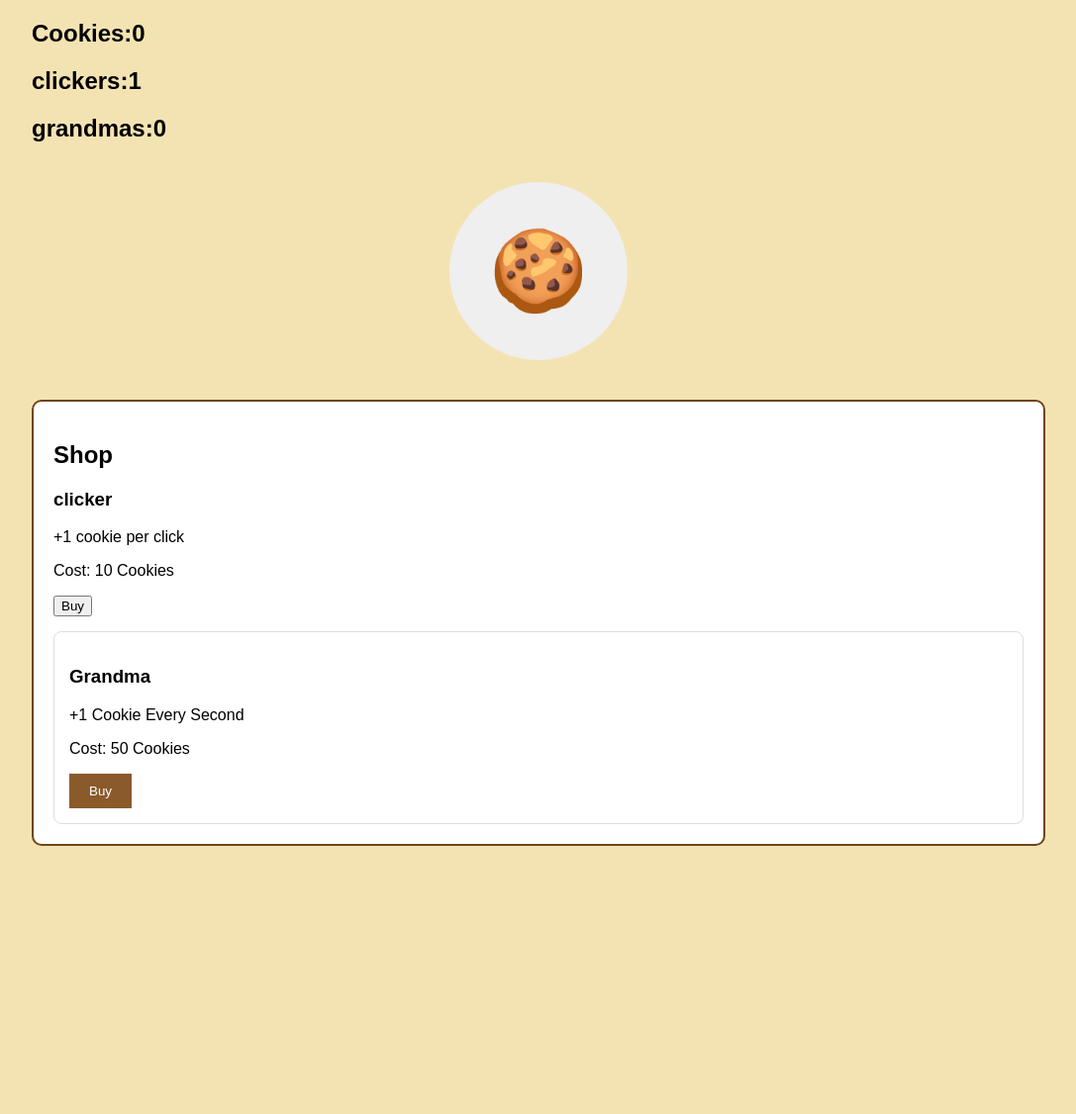
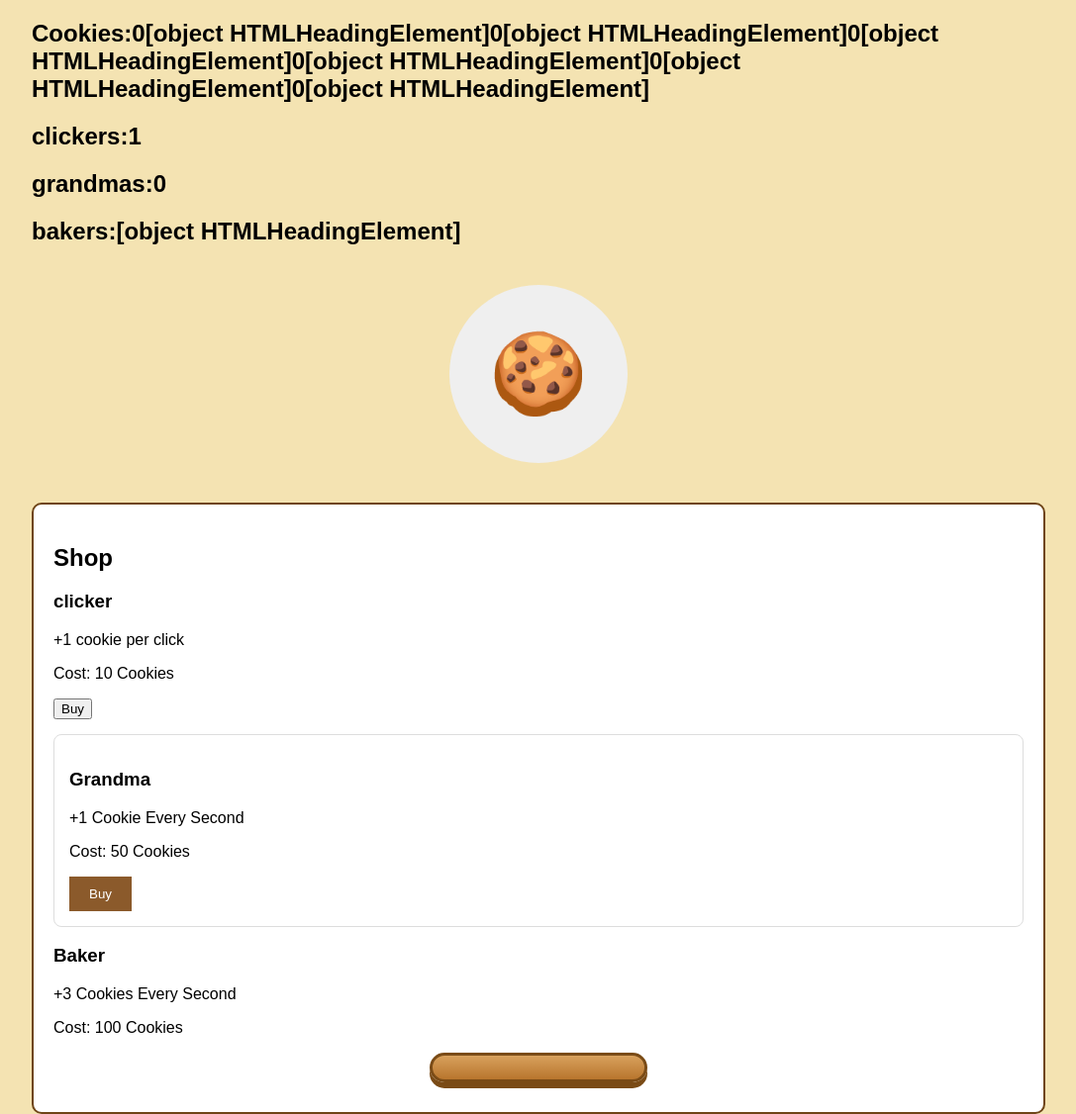
Before and after one commit to plt48member/cookie, a Flask app: page / in a window 1280 px wide. Shown: the part 58-1184 px from the top of the page at 99% size, without its empty margins (96-1183 px from the left). Before the commit the page ends 913 px from the top, so only its background shows below. Run offline with Flask 3, Linux system fonts and the light colour scheme.

Commit message:
updated baker

```diff
--- a/static/click.js
+++ b/static/click.js
@@ -7,14 +7,19 @@ const clickerLabel = document.getElementById("clickers")
 const grandmaLabel = document.getElementById("grandmas")
 const grandmaBtn = document.getElementById("buy-grandma")
 
+const bakerLabel = document.getElementById("bakers")
+const bakerBtn = document.getElementById("buy-baker")
+
 let cookies = 0
 let clickers = 1
 let grandmas = 0
+let baker = 0
 
 function updateLabels() {
-    cookieLabel.innerHTML = "Cookies:" +cookies
+    cookieLabel.innerHTML = "Cookies:" + cookies
     clickerLabel.innerHTML = "clickers:" + clickers
     grandmaLabel.innerHTML = "grandmas:" +  grandmas
+    bakerLabel.innerHTML = "bakers:" + bakers
 }
 
 updateLabels()
@@ -57,27 +62,14 @@ setInterval(function () {
 
 
 
-let grandmaPrice = 50;
-
-grandmaBtn.onclick = function () {
-    if (cookies >= grandmaPrice) {
-        cookies -= grandmaPrice;
-        grandmas++;
-
-        grandmaPrice = Math.floor(grandmaPrice * 1.15);
-
-        updateLabels();
-    }
+bakerBtn.onclick = function (){
+    if(cookies >= 100)
+        cookies = cookies - 100
+    bakers++;
+    updateLabels()
 }
 
-
-clickerBtn.onclick = function () {
-    if (cookies >= clickerPrice) {
-        cookies -= clickerPrice;
-        clickers++;
-
-        clickerPrice = Math.floor(clickerPrice * 1.15);
-
-        updateLabels();
-    }
-}
+setInterval(function () {
+    cookies = cookies + bakers
+    updateLabels()
+}, 1000);
--- a/static/style.css
+++ b/static/style.css
@@ -101,3 +101,30 @@ background-color: #6f4518;
 .upgrade button:hover {
     background-color: #6f4518;
 }
+
+#buy-baker {
+    background: linear-gradient(to bottom, #d8a15d, #b8752d);
+    color: white;
+    border: 3px solid #7a4b16;
+    border-radius: 15px;
+    padding: 12px 20px;
+    font-size: 18px;
+    font-weight: bold;
+    cursor: pointer;
+    transition: 0.2s ease;
+    box-shadow: 0 6px 0 #7a4b16;
+    width: 220px;
+    margin: 10px auto;
+    display: block;
+}
+
+#buy-baker:hover {
+    background: linear-gradient(to bottom, #e6b87a, #c98b46);
+    transform: translateY(-2px);
+    box-shadow: 0 8px 0 #7a4b16;
+}
+
+#buy-baker:active {
+    transform: translateY(4px);
+    box-shadow: 0 2px 0 #7a4b16;
+}
--- a/templates/index.html
+++ b/templates/index.html
@@ -12,6 +12,7 @@
                 <h2 id="cookies">Cookies:</h2>
                 <h2 id="clickers">Clickers:</h2>
                 <h2 id="grandmas">Grandmas:</h2>
+                <h2 id="bakers">Bakers:</h2>
 
         </section>
 
@@ -36,6 +37,15 @@
                 <button id="buy-grandma">Buy</button>
             </div>
 
+            <div class="bakerUpgrade">
+                <h3>Baker</h3>
+                <p>+3 Cookies Every Second</p>
+                <p>Cost: 100 Cookies</p>
+                <button id="buy-baker"></button>
+
+
+
+            </div>
 
 
         </section>
```
